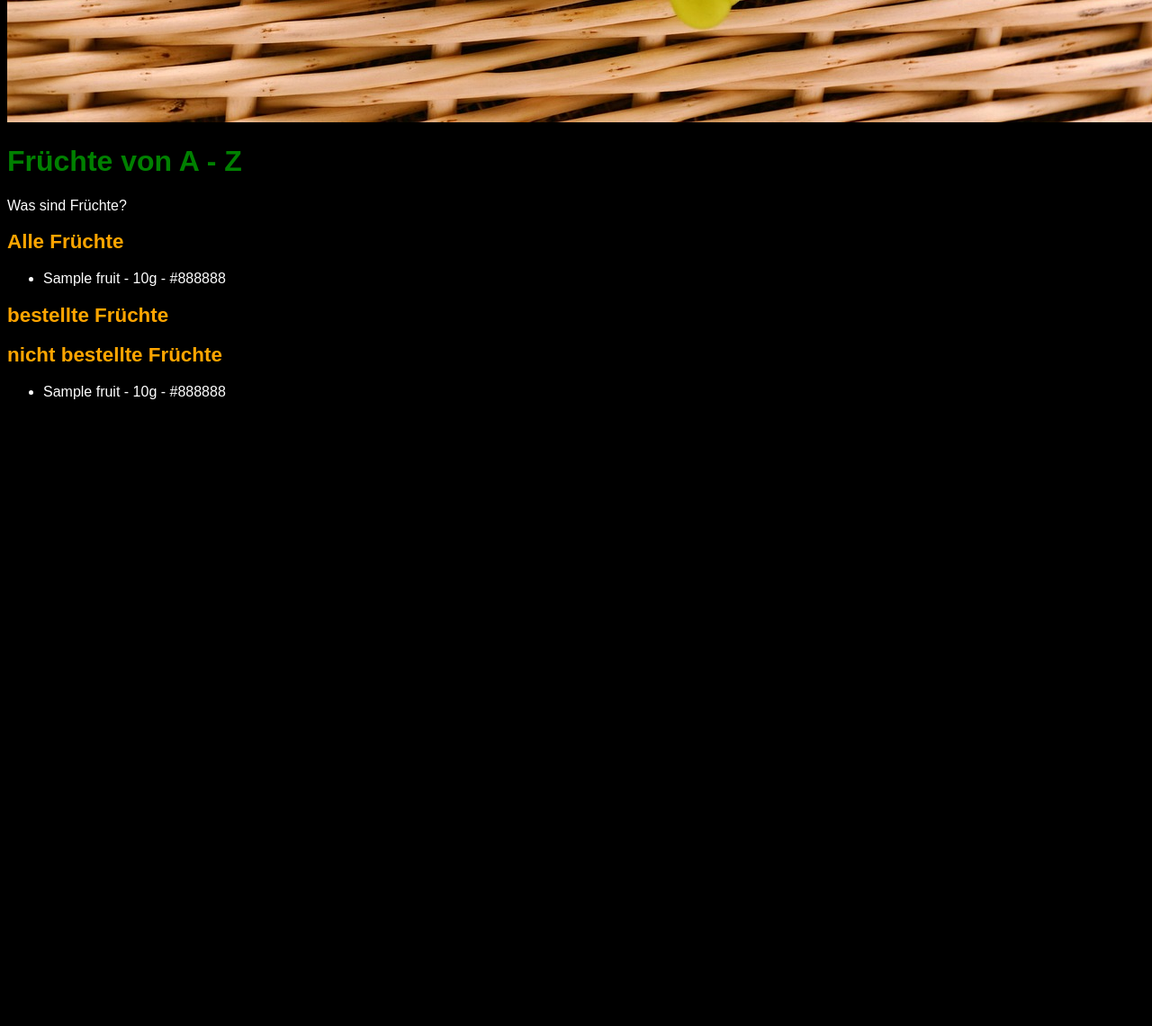
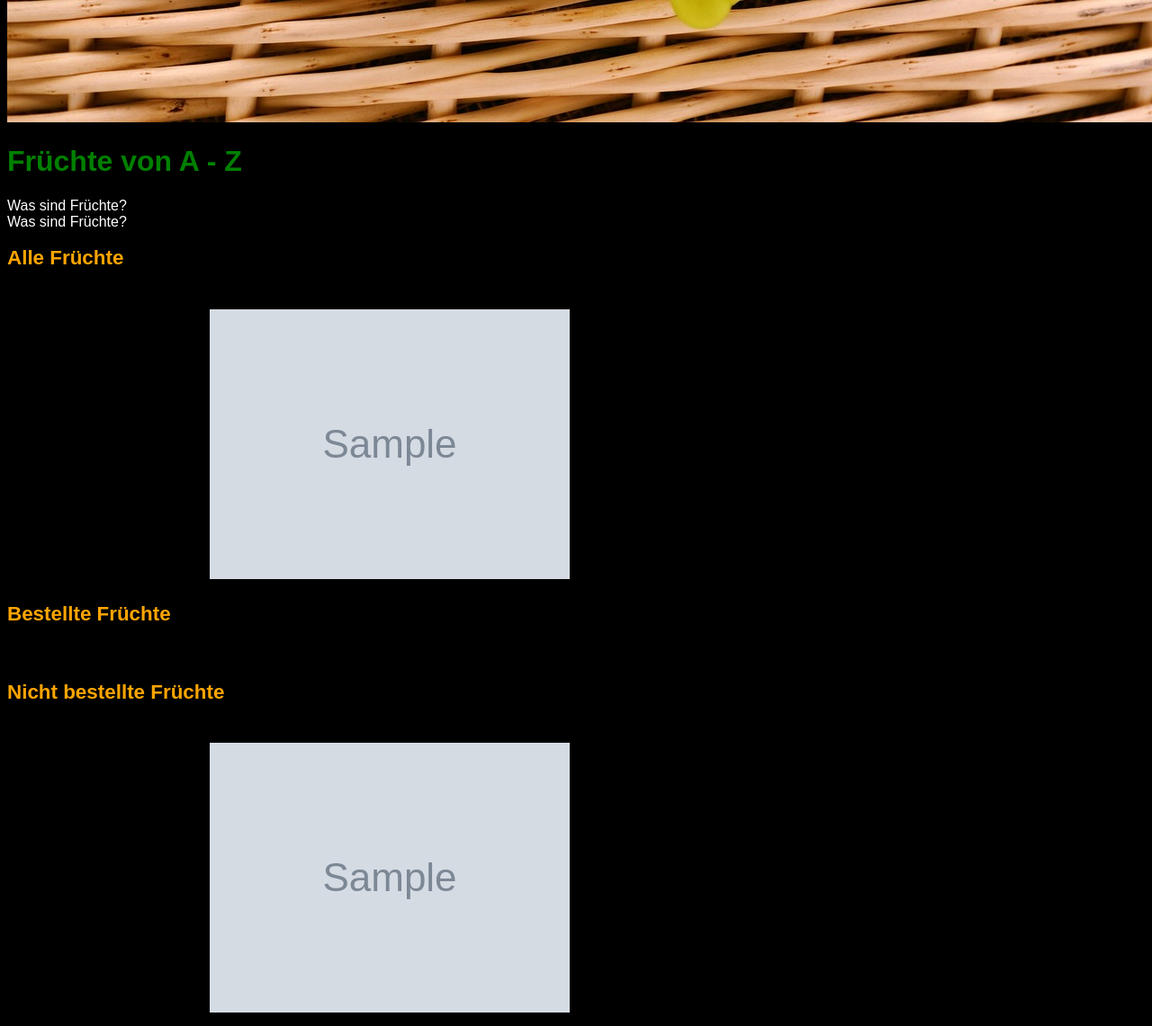
Before and after one commit to codebySaschaHeinze/raspberry-pi-backend-test, a Django app: template fruits_app/templates/fruits_app/fruitlist.html in a window 1280 px wide. Shown: the part 720-1861 px from the top of the page at 90% size. Before the commit the page ends 1164 px from the top, so only its background shows below. Run offline with Django 5.2, Linux system fonts and the light colour scheme; the template is opened without the code that fills it: most values are stand-ins (such as "Sample title", 1, 10 or a date in 2020); grey boxes marked "Sample" are stand-in pictures; lists and menus that the app fills with data are empty.

Commit message:
feat/fix(fruitlist.html): nicer html - structure added (<table>).

```diff
--- a/fruits_app/templates/fruits_app/fruitlist.html
+++ b/fruits_app/templates/fruits_app/fruitlist.html
@@ -1,40 +1,89 @@
 {% extends "fruits_app/base.html" %}
+{% load static %}
 
 {% block content %}
+<section>
+    <a href="{% url 'info' %}">Was sind Früchte?</a>
     <h2>Alle Früchte</h2>
 
-    <ul>
+<table>
+    <thead>
+        <tr>
+            <th>Name</th>
+            <th>Gewicht</th>
+            <th>Farbe</th>
+            <th></th>
+        </tr>
+    </thead>
+    <tbody>
         {% for fruit in fruits %}
-            <li>
-                {{ fruit.name }} - {{ fruit.weight }}g - {{ fruit.color }}
-            </li>
+        <tr>
+            <td>{{ fruit.name }}</td>
+            <td>{{ fruit.weight }} g</td>
+            <td>{{ fruit.color }}</td>
+            <td>
+                <img src="{% static fruit.img %}" alt="{{ fruit.name }}">
+            </td>
+        </tr>
         {% endfor %}
-    </ul>
+    </tbody>
+</table>
 
 
-    <h2>bestellte Früchte</h2>
+<h2>Bestellte Früchte</h2>
 
-    <ul>
+<table>
+    <thead>
+        <tr>
+            <th>Name</th>
+            <th>Gewicht</th>
+            <th>Farbe</th>
+            <th>Bild</th>
+        </tr>
+    </thead>
+    <tbody>
         {% for fruit in fruits %}
             {% if fruit.is_ordered %}
-                <li>
-                    {{ fruit.name }} - {{ fruit.weight }}g - {{ fruit.color }}
-                </li>
-
+            <tr>
+                <td>{{ fruit.name }}</td>
+                <td>{{ fruit.weight }} g</td>
+                <td>{{ fruit.color }}</td>
+                <td>
+                    <img src="{% static fruit.img %}" alt="{{ fruit.name }}">
+                </td>
+            </tr>
             {% endif %}
         {% endfor %}
-    </ul>
+    </tbody>
+</table>
 
-    <h2>nicht bestellte Früchte</h2>
 
-    <ul>
+<h2>Nicht bestellte Früchte</h2>
+
+<table>
+    <thead>
+        <tr>
+            <th>Name</th>
+            <th>Gewicht</th>
+            <th>Farbe</th>
+            <th>Bild</th>
+        </tr>
+    </thead>
+    <tbody>
         {% for fruit in fruits %}
             {% if not fruit.is_ordered %}
-                <li>
-                    {{ fruit.name }} - {{ fruit.weight }}g - {{ fruit.color }}
-                </li>
+            <tr>
+                <td>{{ fruit.name }}</td>
+                <td>{{ fruit.weight }} g</td>
+                <td>{{ fruit.color }}</td>
+                <td>
+                    <img src="{% static fruit.img %}" alt="{{ fruit.name }}">
+                </td>
+            </tr>
             {% endif %}
         {% endfor %}
-    </ul>
+    </tbody>
+</table></section>
+
 
 {% endblock %}
```
